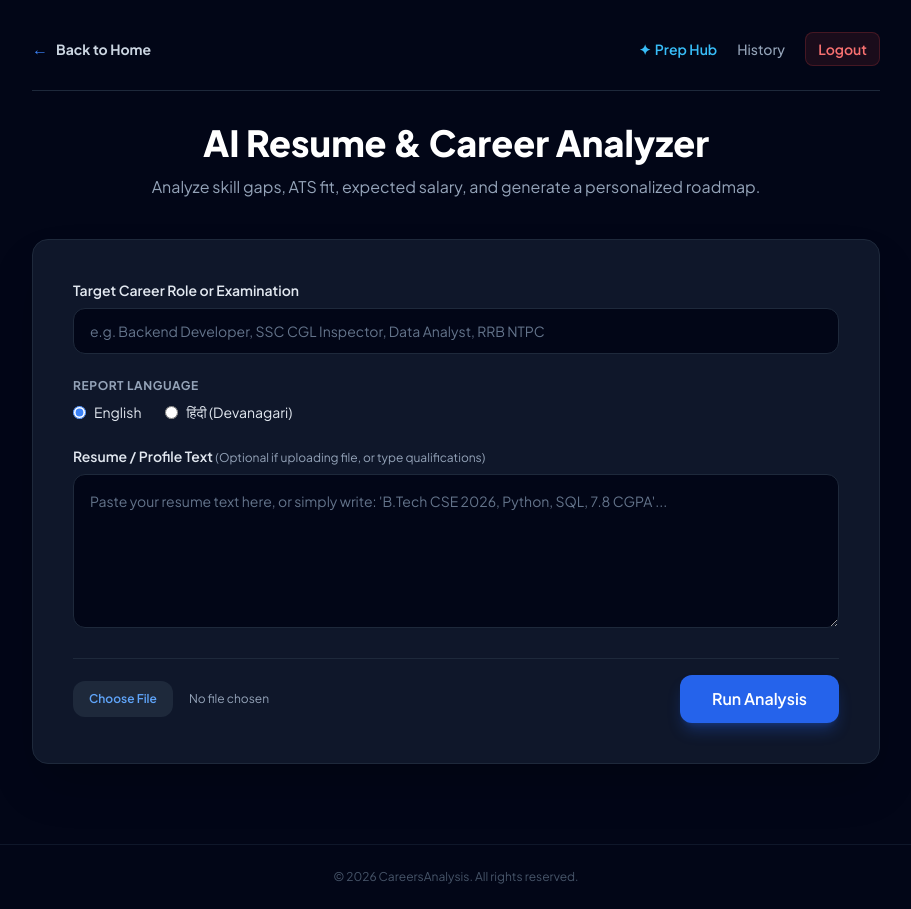
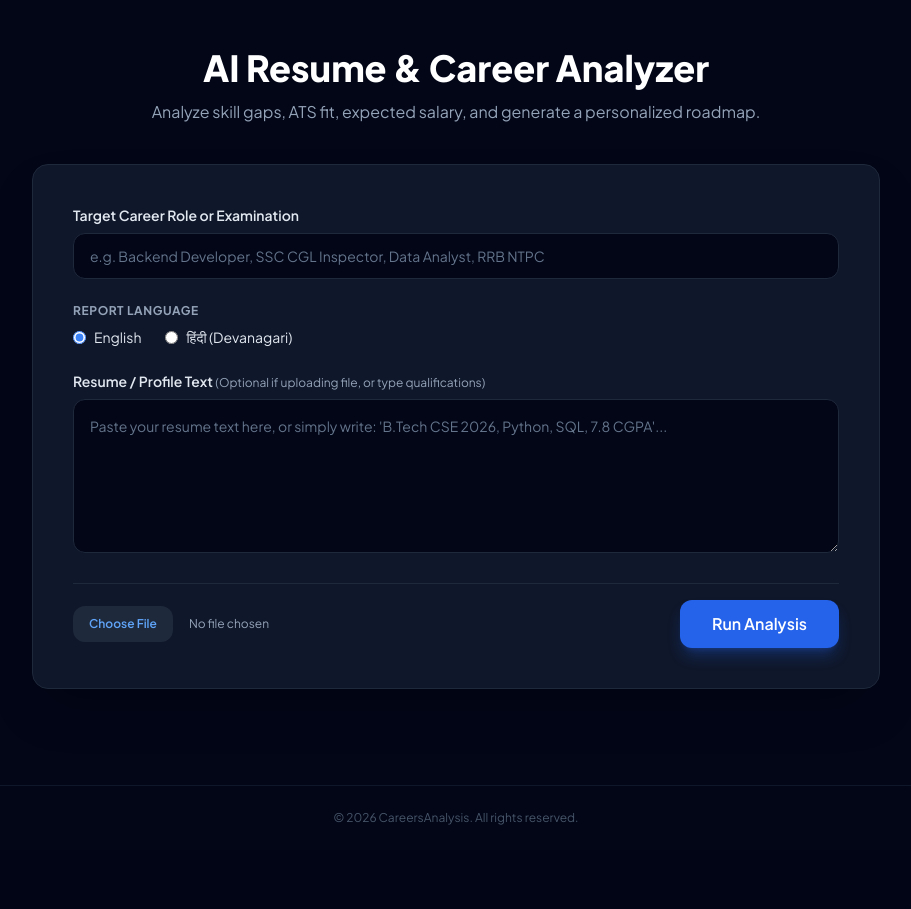
Before and after one commit to DevSatyam7/Ai-Resume-Analyzer, a Flask app: page /dashboard in a window 1280 px wide. Shown: the part 65-974 px from the top of the page, without its empty margins (184-1095 px from the left). After the commit the page ends 890 px from the top, so only its background shows below. Run offline with Flask 3, Linux system fonts and the light colour scheme; the visitor is signed in with stand-in values (Sample User, id 1); some libraries are stand-ins or nearby versions.

Commit message:
Update dashboard.html

```diff
--- a/templates/dashboard.html
+++ b/templates/dashboard.html
@@ -1,27 +1,7 @@
 {% extends "base.html" %}
 
 {% block content %}
-<div class="max-w-4xl mx-auto px-6 py-8">
-
-    <!-- Top Navigation Bar (Home & Prep Hub Shortcut) -->
-    <div class="flex items-center justify-between pb-6 mb-8 border-b border-slate-800 print:hidden">
-        <a href="/" class="flex items-center gap-2 font-bold text-slate-300 hover:text-white transition text-sm">
-            <span class="text-blue-500 text-base">←</span> Back to Home
-        </a>
-
-        <div class="flex items-center gap-3 sm:gap-5 text-xs sm:text-sm font-medium">
-            <a href="/prep-hub" class="text-sky-400 hover:text-sky-300 transition flex items-center gap-1 font-semibold">
-                <span>✦</span> Prep Hub
-            </a>
-            <a href="/history" class="text-slate-400 hover:text-slate-200 transition">
-                History
-            </a>
-            <a href="/logout" class="bg-red-500/10 hover:bg-red-500/20 text-red-400 px-3 py-1.5 rounded-lg border border-red-500/20 transition font-semibold">
-                Logout
-            </a>
-        </div>
-    </div>
-
+<div class="max-w-4xl mx-auto px-6 py-12">
     <!-- Title -->
     <div class="text-center mb-10 print:hidden">
         <h1 class="text-3xl md:text-4xl font-extrabold text-white mb-3">
@@ -138,6 +118,7 @@
         {% if result.pay_scale or result.eligibility %}
         <div class="grid grid-cols-1 md:grid-cols-2 gap-4">
 
+            <!-- Pay-Scale Card -->
             {% if result.pay_scale %}
             <div class="bg-gradient-to-br from-emerald-950/40 to-slate-950 border border-emerald-500/30 rounded-xl p-5 shadow-lg">
                 <div class="flex items-center justify-between mb-2">
@@ -156,6 +137,7 @@
             </div>
             {% endif %}
 
+            <!-- Eligibility Card -->
             {% if result.eligibility %}
             <div class="bg-slate-950 border border-slate-800 rounded-xl p-5 shadow-lg">
                 <div class="flex items-center justify-between mb-2">
```
